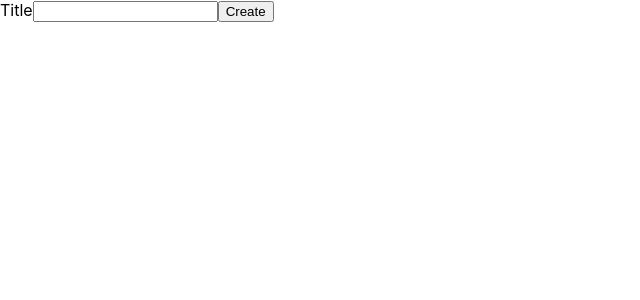
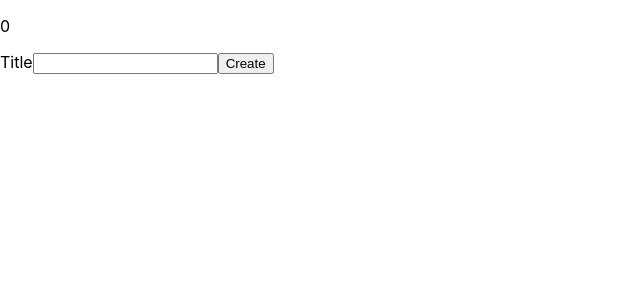
Before and after one commit to FrancescoSanti1/react-books-props-state, a React (Create React App) app: page / in a window 1280 px wide. Shown: the top 300 px of the page, without its empty margins (0-640 px from the left). Built offline with nearby package versions, Linux system fonts and the light colour scheme; the HTML template or start-up script is replaced by a standard one.

Commit message:
add new element to books array

```diff
--- a/src/App.jsx
+++ b/src/App.jsx
@@ -6,11 +6,12 @@ export default function App() {
   const [books, setBooks] = useState([]);
 
   const createBook = (title) => {
-    console.log("Need to add book with title:", title);
+    setBooks([...books, { id: books.length, title }])
   }
 
   return (
     <div>
+      <p>{books.length}</p>
       <BookCreate onCreate={createBook} />
     </div>
   );
```
